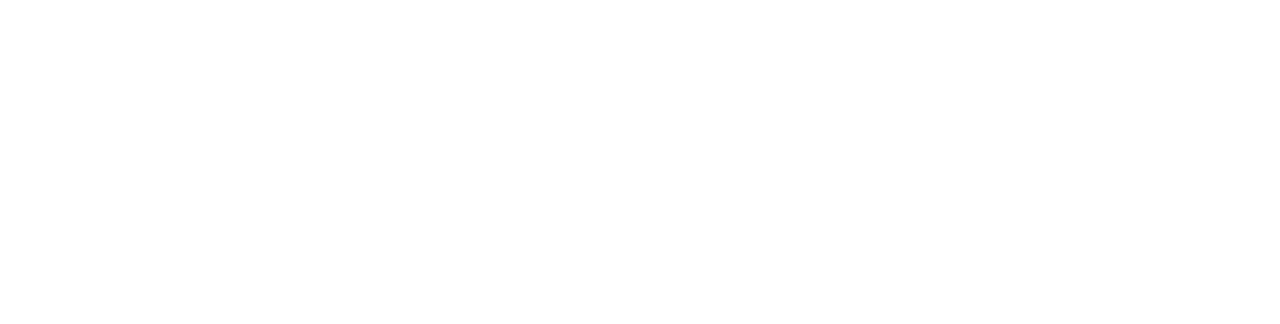
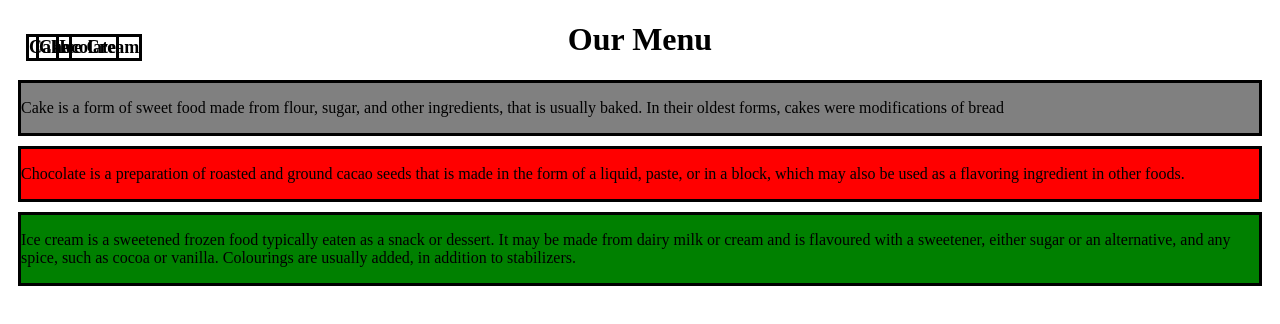
Before and after one commit to aryansh007/My_website, a plain HTML site: page module2_solution/css/first.html in a window 1280 px wide. Drawn offline with Linux system fonts and the light colour scheme.

Commit message:
Update first.html

```diff
--- a/module2_solution/css/first.html
+++ b/module2_solution/css/first.html
@@ -1,4 +1,84 @@
 <!DOCTYPE html>
 <html>
 <head>
-<title>Our Menu </title>
+<title>Aryan Sharma </title>
+<meta charset="UTF-8">
+</head>
+<style>
+  body{
+    background-color:white;
+  }
+  .class1{
+    text-align: center;
+  }
+  .cake{
+    position: absolute;
+    top: 16px;
+    left: 26px;
+    font-size: 18px;
+    border-style: solid;
+  }
+  .chocolate{
+    position: absolute;
+    top: 16px;
+    left: 36px;
+    font-size: 18px;
+    border-style: solid;
+  }
+  .ice{
+    position: absolute;
+    top: 16px;
+    left: 56px;
+    font-size: 18px;
+    border-style: solid;
+  }
+  .class2{
+    border-style: solid;
+    background-color:grey;
+    margin-top: 10px;
+    margin-bottom: 10px;
+    margin-right: 10px;
+    margin-left: 10px;
+  }
+  .class3{
+    border-style: solid;
+    background-color:red;
+    margin-top: 10px;
+    margin-bottom: 10px;
+    margin-right: 10px;
+    margin-left: 10px;
+  }
+  .class4{
+    border-style: solid;
+    background-color:green;
+    margin-top: 10px;
+    margin-bottom: 10px;
+    margin-right: 10px;
+    margin-left: 10px;
+  }
+  @media screen and (min-width: 992px) {
+    width:100%
+  }
+  @media screen and (min-width: 768px) and (max-width:991px) {
+    width:100%
+  }
+  @media screen and (max-width: 767px) {
+    width:100%
+  }
+
+</style>
+
+<body>
+  <h1 class="class1">Our Menu</h1>
+  <section class="class2">
+    <h3 class="cake"> Cake </h3>
+    <p>Cake is a form of sweet food made from flour, sugar, and other ingredients, that is usually baked. In their oldest forms, cakes were modifications of bread</p>
+  </section>
+  <section class="class3">
+    <h3 class="chocolate">Chocolate </h3>
+    <p>Chocolate is a preparation of roasted and ground cacao seeds that is made in the form of a liquid, paste, or in a block, which may also be used as a flavoring ingredient in other foods.</p>
+  </section>
+  <section class="class4">
+    <h3 class="ice">Ice Cream</h3>
+    <p>Ice cream is a sweetened frozen food typically eaten as a snack or dessert. It may be made from dairy milk or cream and is flavoured with a sweetener, either sugar or an alternative, and any spice, such as cocoa or vanilla. Colourings are usually added, in addition to stabilizers.</p>
+  </section>
```
